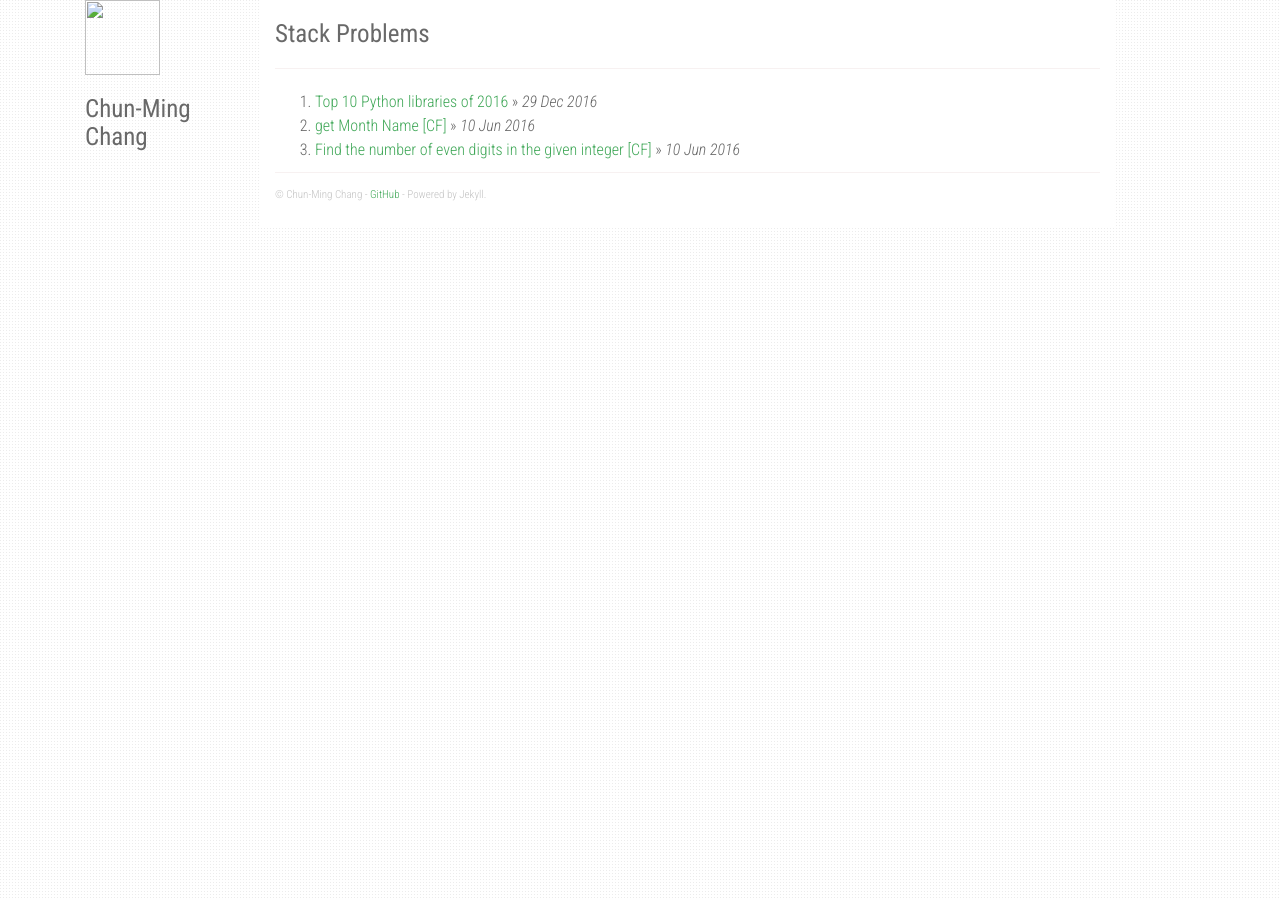
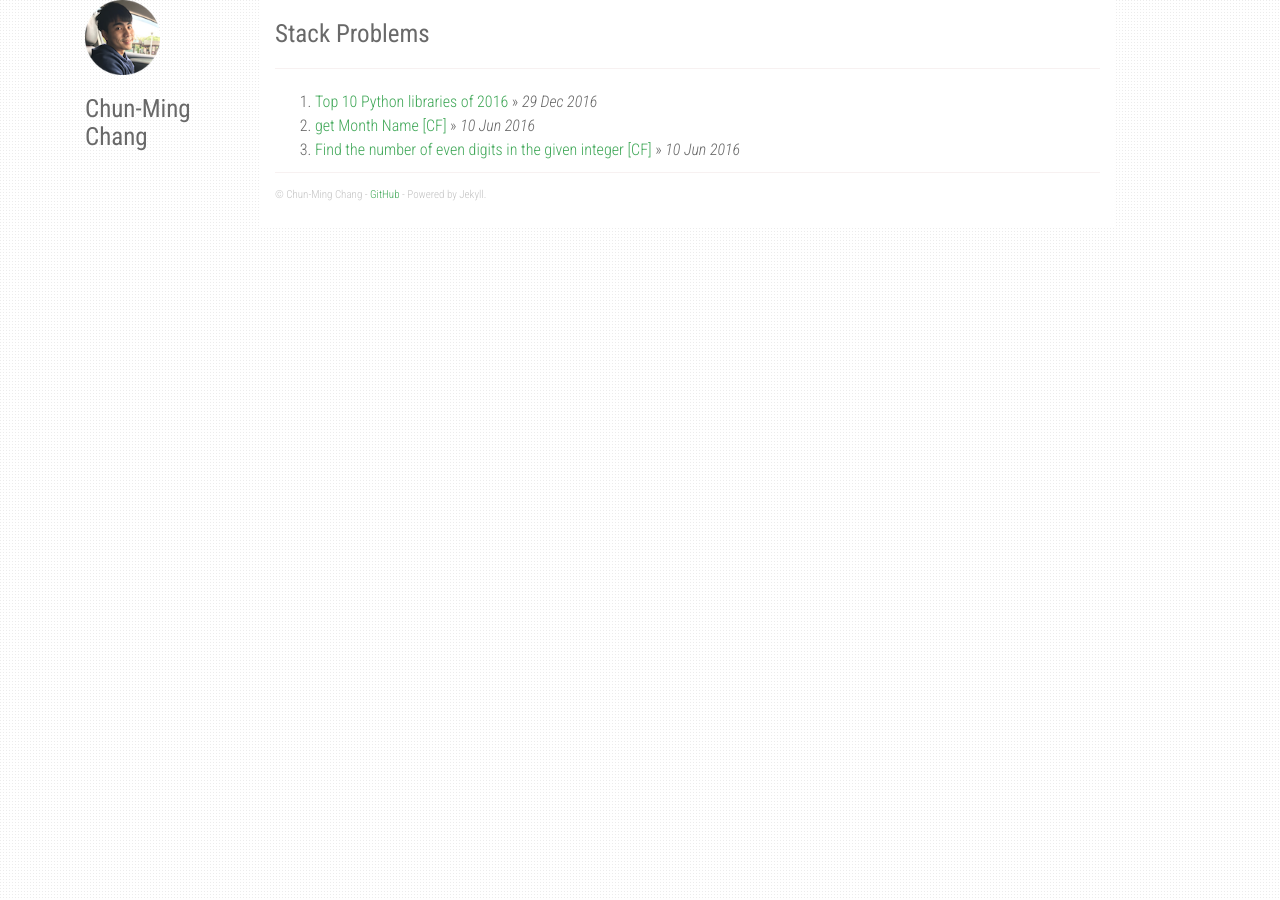
Before and after one commit to twcmchang/post, a Jekyll site: the page built from index.html, in a window 1280 px wide. Built offline with Jekyll 4.4.1, drawn with Linux system fonts in a browser that asks for light colours; nearby versions of some CDN libraries; the list of posts is cut into pages by our own code; comment, search, counter and statistics services are not loaded.

Commit message:
add avatar.jpg

```diff
--- a/_config.yml
+++ b/_config.yml
@@ -4,6 +4,7 @@ author: Chun-Ming Chang
 github: "https://twcmchang.github.io/post/"
 about:
 disqus_shortname: stackproblems
+avatar_url: https://twcmchang.github.io/post/static/img/avatar.jpg
 
 enableTags: false
 tagarray: []
```
